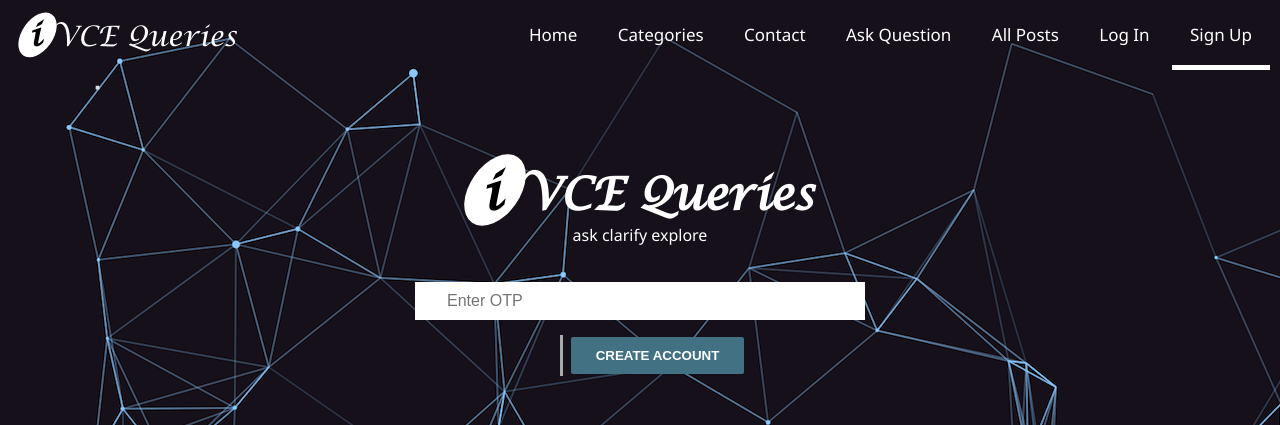
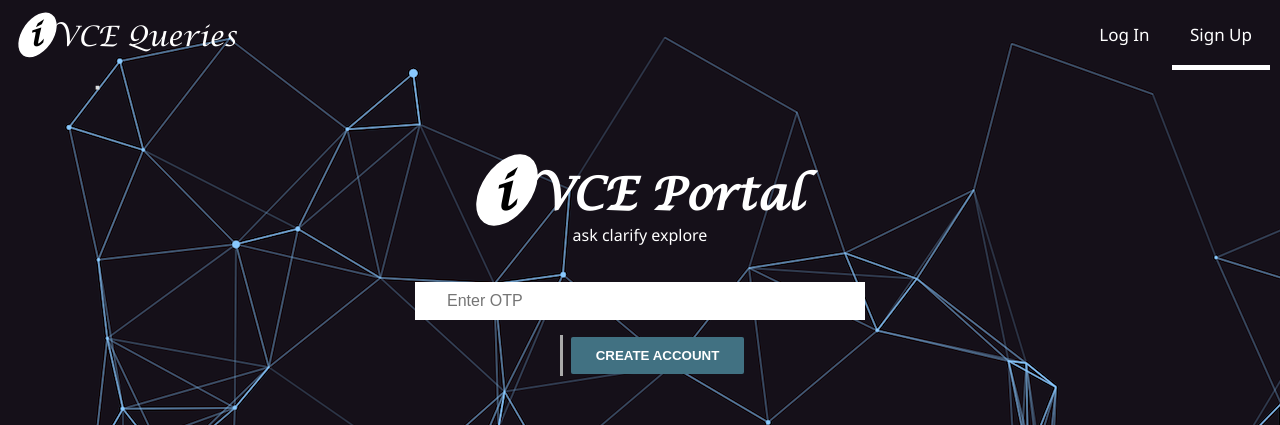
Before and after one commit to nagaveni-developer/Portal, a PHP site: page /otp_generate.php in a window 1280 px wide. Shown: the top 425 px of the page. Run offline with PHP 8.4, Linux system fonts and the light colour scheme; some libraries are stand-ins or nearby versions.

Commit message:
Update otp_generate.php

```diff
--- a/otp_generate.php
+++ b/otp_generate.php
@@ -1,7 +1,7 @@
 <!DOCTYPE html>
 <html>
     <head>
-        <title> VCE Queries </title>
+        <title> VCE Portal </title>
         <link type="text/css" rel="stylesheet" href="css/style.css">
         <link href="https://fonts.googleapis.com/icon?family=Material+Icons" rel="stylesheet">
         <link type="text/css" rel="stylesheet" href="css/material.css">
@@ -16,11 +16,7 @@
             </div>
         </a>
         <ul id="nav-bar">
-            <a href="index.php"><li>Home</li></a>
-            <a href="categories.php"><li>Categories</li></a>
-            <a href="contacts.php"><li>Contact</li></a>
-            <a href="ask.php"><li>Ask Question</li></a>
-	    <a href="all.php"><li>All Posts</li></a>
+
             <?php
                 if(! isset($_SESSION['user'])){
             ?>
@@ -42,7 +38,7 @@
             <div id="sf">
                 <center>
                     <div class="heading">
-                        <h1 class="logo"><div id="i">i</div><div id="cir">i</div><div id="ntro">VCE Queries</div></h1>
+                        <h1 class="logo"><div id="i">i</div><div id="cir">i</div><div id="ntro">VCE Portal</div></h1>
                         <p id="tag-line">ask clarify explore</p>
                     </div>
 
```
